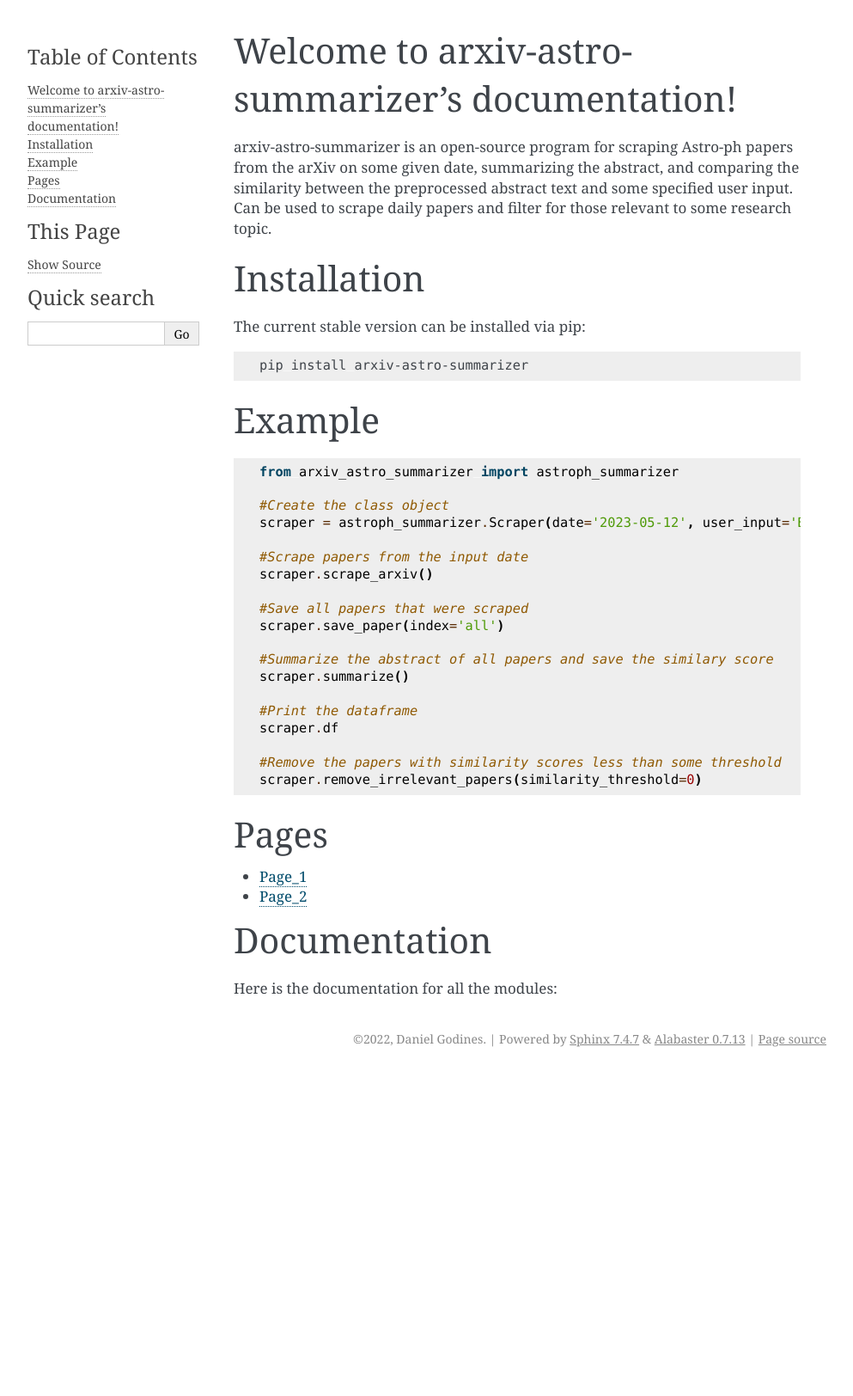
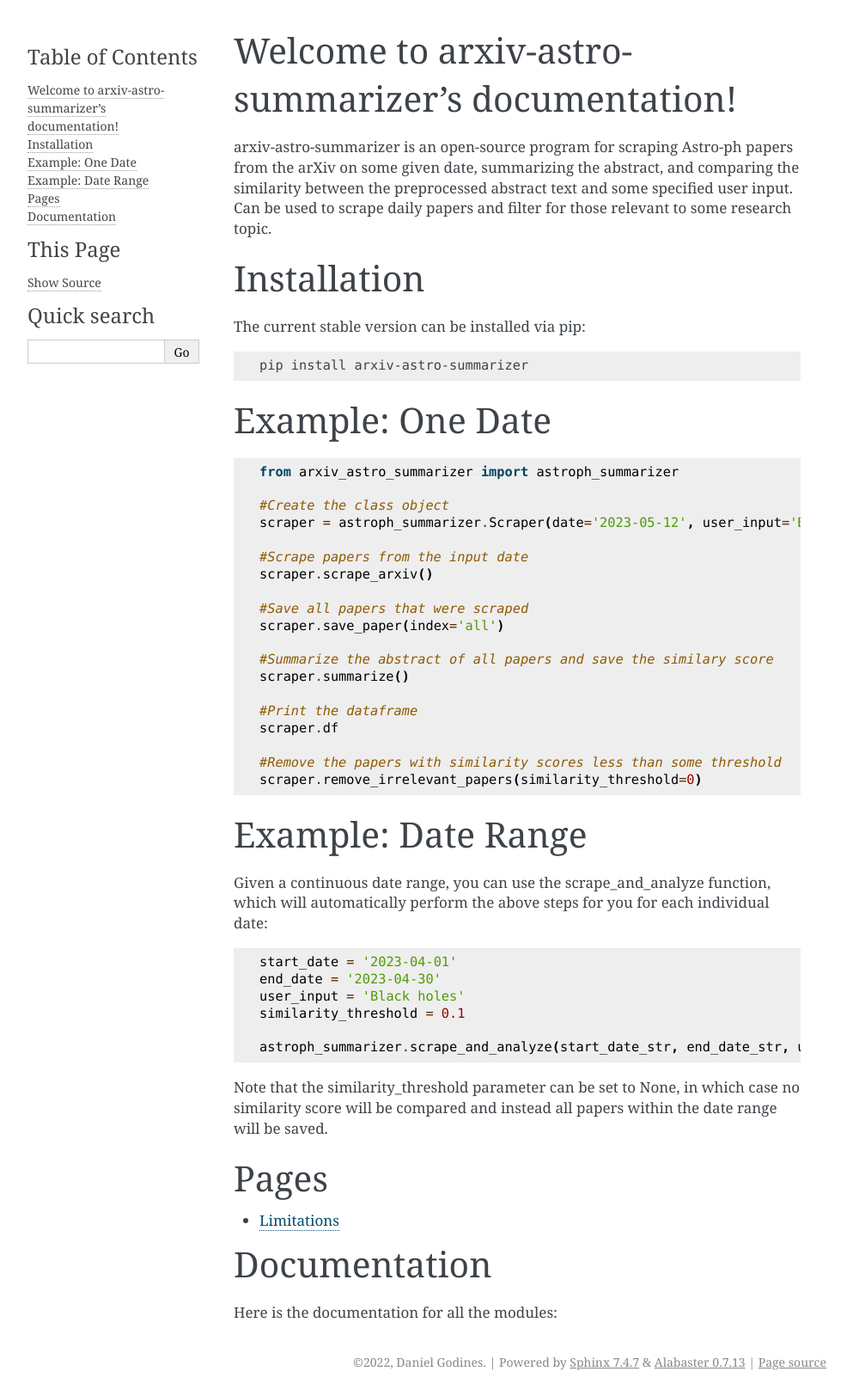
Before and after one commit to Professor-G/arxiv-astro-summarizer, a Sphinx documentation site: the page built from docs/index.rst, in a window 1280 px wide. Shown: the whole page at 86% size, without its empty margins (148-1141 px from the left). Built offline with Sphinx 7.4.7, drawn with Linux system fonts in a browser that asks for light colours; pages that are not in the unit, such as notebooks, are missing from menus; before the commit the page ends 1248 px from its top, so only the background shows below that.

Commit message:
updating documentation examples

```diff
--- a/docs/index.rst
+++ b/docs/index.rst
@@ -16,7 +16,7 @@
 
     pip install arxiv-astro-summarizer
 
-Example
+Example: One Date
 ==================
 
 .. code-block:: python
@@ -41,13 +41,28 @@
    #Remove the papers with similarity scores less than some threshold
    scraper.remove_irrelevant_papers(similarity_threshold=0)
 
+Example: Date Range
+==================
+
+Given a continuous date range, you can use the scrape_and_analyze function, which will automatically perform the above steps for you for each individual date:
+
+.. code-block:: python
+
+   start_date = '2023-04-01'
+   end_date = '2023-04-30'
+   user_input = 'Black holes'
+   similarity_threshold = 0.1
+
+   astroph_summarizer.scrape_and_analyze(start_date_str, end_date_str, user_input=user_input, similarity_threshold=similarity_threshold, path=None)
+
+Note that the similarity_threshold parameter can be set to None, in which case no similarity score will be compared and instead all papers within the date range will be saved.
+
 Pages
 ==================
 .. toctree::
    :maxdepth: 1
 
-   source/Page_1
-   source/Page_2
+   source/Limitations
 
 Documentation
 ==================
--- a/docs/source/Page_1.rst
+++ /dev/null
@@ -1,4 +0,0 @@
-.. _Page_1:
-
-Page_1
-==================
--- a/docs/source/Page_2.rst
+++ /dev/null
@@ -1,4 +0,0 @@
-.. _Page_2:
-
-Page_2
-===========
```
Also changed, not shown: docs/source/Limitations.rst (added, +23 -0 lines), 2 other files.
